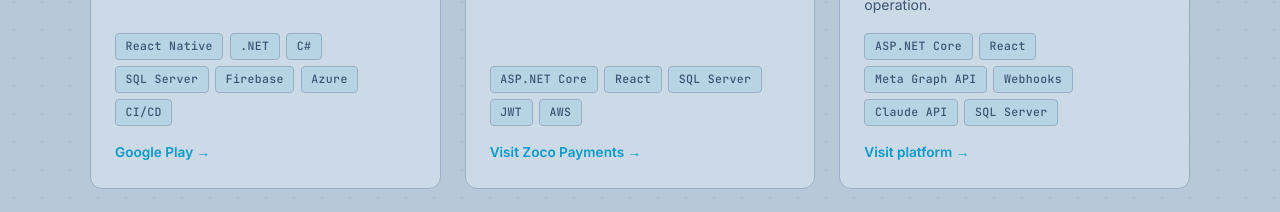
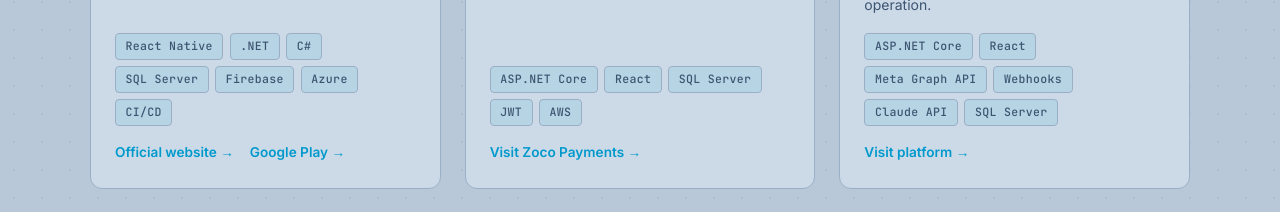
Before and after one commit to Mauro3jo/Portafolio, a React (Create React App) app in the folder portfolio/: page /projects in a window 1280 px wide. Shown: the part 4520-4732 px from the top of the page. Built offline with nearby package versions, Linux system fonts and the light colour scheme.

Commit message:
agregado sitio real plaza

```diff
--- a/portfolio/src/projects/projectsData.js
+++ b/portfolio/src/projects/projectsData.js
@@ -9,6 +9,7 @@ import trinidadLogo from "../assets/logos/trinidad-salud.png";
 
 const urls = {
   realPlaza: "https://play.google.com/store/apps/details?id=com.realplazago.app",
+  realPlazaWeb: "https://www.realplaza.com/",
   zocoWeb: "https://zocopagos.com/",
   zocoApp: "https://play.google.com/store/apps/details?id=com.mauro3jo.zocoweb",
   zocoTickets: "https://play.google.com/store/apps/details?id=com.men7ar31.zocotickets",
@@ -41,7 +42,10 @@ const localizedProjects = {
       stack: ["React Native", ".NET", "C#", "SQL Server", "Firebase", "Azure", "CI/CD"],
       description:
         "Desarrollo y evolución de una aplicación mobile con más de un millón de descargas. Desde PinApp participo en funcionalidades mobile, servicios backend, integraciones y decisiones técnicas para beneficios, tiendas, eventos y estacionamiento.",
-      links: [{ label: "Google Play", url: urls.realPlaza }],
+      links: [
+        { label: "Sitio oficial", url: urls.realPlazaWeb },
+        { label: "Google Play", url: urls.realPlaza },
+      ],
     },
     {
       title: "Zoco Pagos — Plataforma web",
@@ -191,7 +195,10 @@ const localizedProjects = {
       stack: ["React Native", ".NET", "C#", "SQL Server", "Firebase", "Azure", "CI/CD"],
       description:
         "Development and evolution of a mobile app with over one million downloads. At PinApp, I contribute to mobile features, backend services, integrations and technical decisions supporting benefits, stores, events and parking.",
-      links: [{ label: "Google Play", url: urls.realPlaza }],
+      links: [
+        { label: "Official website", url: urls.realPlazaWeb },
+        { label: "Google Play", url: urls.realPlaza },
+      ],
     },
     {
       title: "Zoco Payments — Web platform",
```
